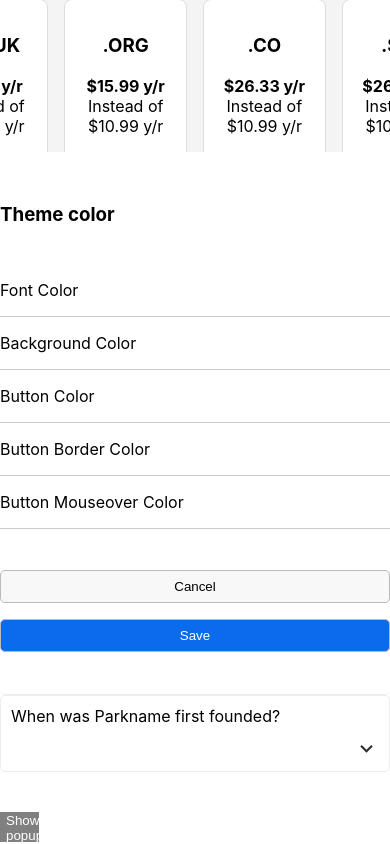
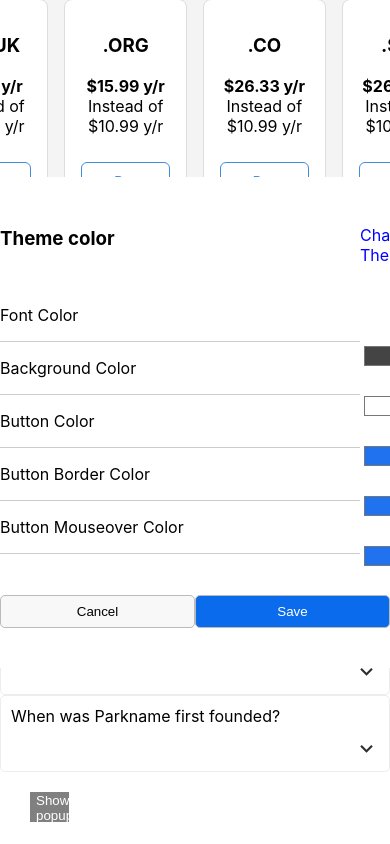
Before and after one commit to FestaMazreku/react-js, a React (Create React App) app: page / in a window 390 px wide. Both pictures are taken after a click on the button "Show popup". Shown: the part 5364-6208 px from the top of the page. Built offline with nearby package versions, Linux system fonts and the light colour scheme.

Commit message:
Fixing the responsiveness

```diff
--- a/src/App.js
+++ b/src/App.js
@@ -106,7 +106,6 @@ function App() {
       <br></br>
       <Toggle />
       <br></br>
-      <br></br>
       <button
         style={{
           backgroundColor: "gray",
@@ -115,11 +114,14 @@ function App() {
           border: "none",
           height: "30px",
           marginRight: "10px",
+          marginLeft: "30px"
         }}
         onClick={() => setButtonPopup(true)}
       >
         Show popup
       </button>
+      <br></br>
+      <br></br>
       <Popup trigger={buttonPopup} setTrigger={setButtonPopup}>
         <h3>Theme Color</h3>
         <p> Font Color </p>
--- a/src/components/Popup.css
+++ b/src/components/Popup.css
@@ -68,12 +68,14 @@
     background-color: white;
 }
 
-@media (max-width: 1024px) {
-    .button-container {
-        flex-direction: column;
-        align-items: center;
+@media (min-width: 480px) and (max-width: 768px) {
+    .text-left,
+    .color-right {
+        flex-basis: 48%;
     }
+}
 
+@media only screen and (max-width: 480px) {
     .cancel-btn,
     .save-btn {
         width: 100%;
@@ -81,28 +83,14 @@
     }
 }
 
-@media (max-width: 768px) {
-    .button-container {
-        flex-direction: column;
-        align-items: center;
-    }
-
-    .cancel-btn,
-    .save-btn {
-        width: 100%;
-        margin: 8px 0;
+@media (max-width: 1024px) {
+    .separator {
+        max-width: 480px;
     }
 }
 
-@media only screen and (max-width: 480px) {
-    .button-container {
-        flex-direction: column;
-        align-items: center;
-    }
-
-    .cancel-btn,
-    .save-btn {
-        width: 100%;
-        margin: 8px 0;
+@media (max-width: 768px) {
+    .separator {
+        max-width: 360px;
     }
 }
--- a/src/components/tab.js
+++ b/src/components/tab.js
@@ -40,9 +40,9 @@ const TabsComponent = ({ tabData }) => {
   const [selectedTab, setSelectedTab] = useState(0);
 
   const chunkArray = (arr, size) => {
-    return Array.from({ length: Math.ceil(arr.length / size) }, (v, i) =>
+    return arr ? Array.from({ length: Math.ceil(arr.length / size) }, (v, i) =>
       arr.slice(i * size, i * size + size)
-    );
+    ) : [];
   };
 
   const rowsOfCards = chunkArray(tabData[selectedTab].cards, 4);
--- a/src/components/usestate2.css
+++ b/src/components/usestate2.css
@@ -92,9 +92,9 @@
 
 .additional-text {
     margin-top: 10px;
-  }
+}
 
   .smaller-grey-text {
     font-size: 12px;
     color: grey;
-  }
+}
```
